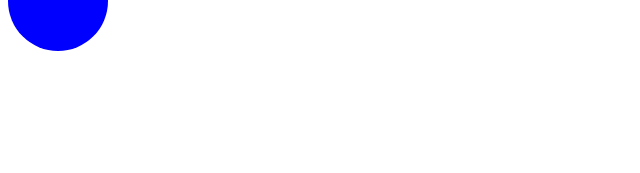
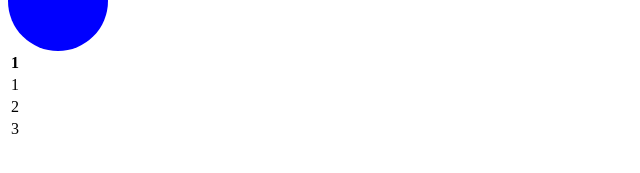
Before and after one commit to cjbellotti/capa-git-3, a plain HTML site: page index.html in a window 1280 px wide. Shown: the part 399-572 px from the top of the page, 0-640 px from the left. Drawn offline with Linux system fonts and the light colour scheme.

Commit message:
Agrego table

```diff
--- a/index.html
+++ b/index.html
@@ -14,5 +14,23 @@
 	<div style="width : 100px; height : 100px; background-color: red"></div>
 	<div style="width : 100px; height : 100px; background-color: green"></div>
 	<div style="width : 100px; height : 100px; background-color: blue; border-radius: 50%"></div>
+	<table>
+		<thead>
+			<tr>
+				<th>1</th>
+			</tr>
+		</thead>
+		<tbody>
+			<tr>
+				<td>1</td>
+			</tr>
+			<tr>
+				<td>2</td>
+			</tr>
+			<tr>
+				<td>3</td>
+			</tr>
+		</tbody>
+	</table>
 </body>
 </html>
```
